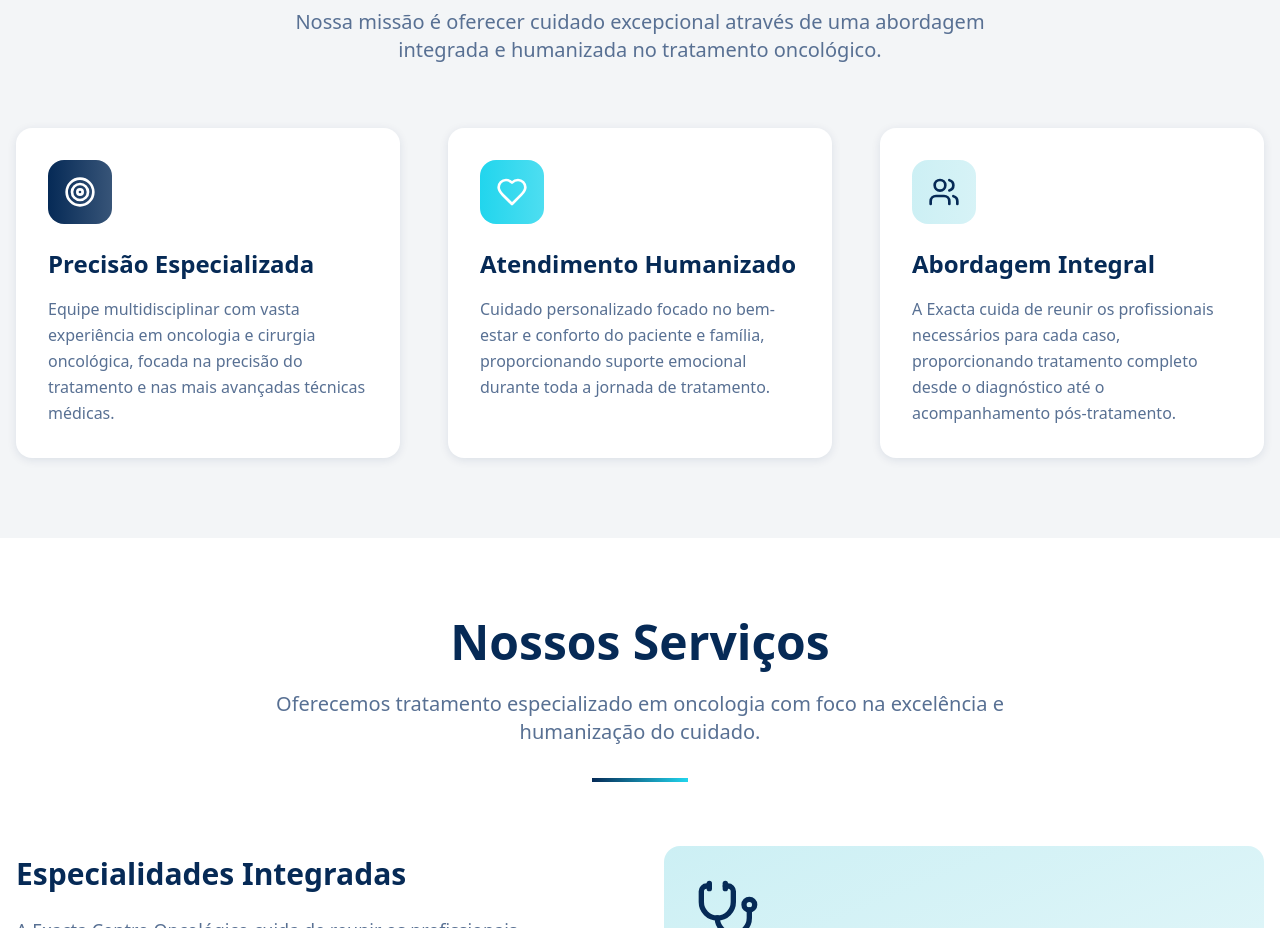
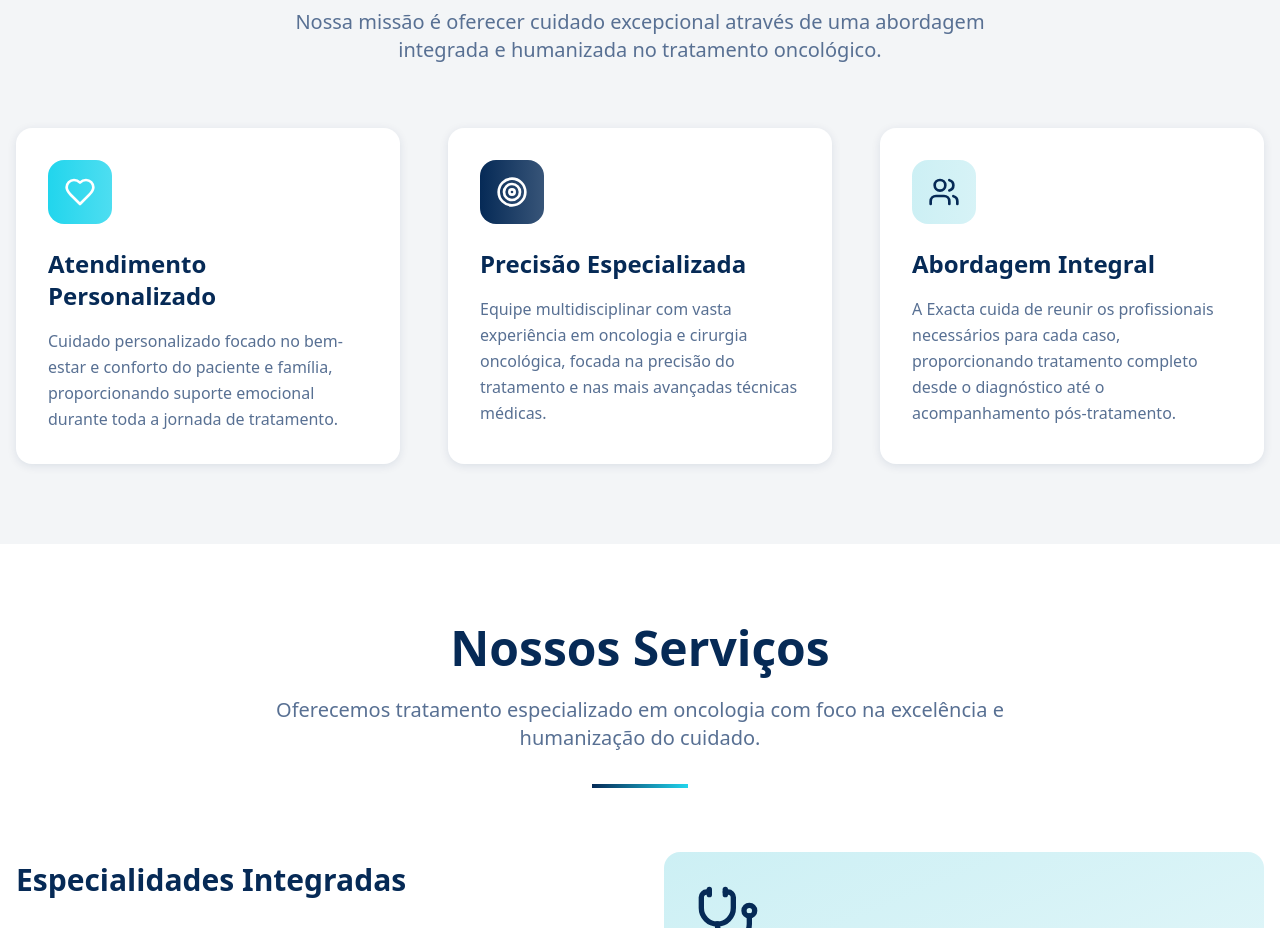
Before and after one commit to drandremolina/exacta-oncology-reimagined, a React (Vite) app: page / in a window 1280 px wide. Shown: the part 1060-1988 px from the top of the page. Built offline with nearby package versions, Linux system fonts and the light colour scheme; the HTML template or start-up script is replaced by a standard one.

Commit message:
Refactor: Update service descriptions

```diff
--- a/src/components/WhyChooseUs.tsx
+++ b/src/components/WhyChooseUs.tsx
@@ -15,6 +15,20 @@ export const WhyChooseUs = () => {
         </header>
 
         <div className="grid md:grid-cols-3 gap-8 lg:gap-12" role="list" aria-label="Nossos diferenciais">
+          {/* Atendimento Personalizado */}
+          <article className="bg-card rounded-2xl p-8 shadow-soft hover:shadow-medium transition-all duration-300 transform hover:-translate-y-2" role="listitem">
+            <div className="w-16 h-16 bg-gradient-to-r from-secondary to-secondary/80 rounded-2xl flex items-center justify-center mb-6" aria-hidden="true">
+              <Heart className="w-8 h-8 text-secondary-foreground" />
+            </div>
+            <h3 className="text-2xl font-bold text-primary mb-4">
+              Atendimento Personalizado
+            </h3>
+            <p className="text-muted-foreground leading-relaxed">
+              Cuidado personalizado focado no bem-estar e conforto do paciente e família,
+              proporcionando suporte emocional durante toda a jornada de tratamento.
+            </p>
+          </article>
+
           {/* Precisão Especializada */}
           <article className="bg-card rounded-2xl p-8 shadow-soft hover:shadow-medium transition-all duration-300 transform hover:-translate-y-2" role="listitem">
             <div className="w-16 h-16 bg-gradient-to-r from-primary to-primary/80 rounded-2xl flex items-center justify-center mb-6" aria-hidden="true">
@@ -26,20 +40,6 @@ export const WhyChooseUs = () => {
             <p className="text-muted-foreground leading-relaxed">
               Equipe multidisciplinar com vasta experiência em oncologia e cirurgia oncológica,
               focada na precisão do tratamento e nas mais avançadas técnicas médicas.
-            </p>
-          </article>
-
-          {/* Atendimento Humanizado */}
-          <article className="bg-card rounded-2xl p-8 shadow-soft hover:shadow-medium transition-all duration-300 transform hover:-translate-y-2" role="listitem">
-            <div className="w-16 h-16 bg-gradient-to-r from-secondary to-secondary/80 rounded-2xl flex items-center justify-center mb-6" aria-hidden="true">
-              <Heart className="w-8 h-8 text-secondary-foreground" />
-            </div>
-            <h3 className="text-2xl font-bold text-primary mb-4">
-              Atendimento Humanizado
-            </h3>
-            <p className="text-muted-foreground leading-relaxed">
-              Cuidado personalizado focado no bem-estar e conforto do paciente e família,
-              proporcionando suporte emocional durante toda a jornada de tratamento.
             </p>
           </article>
 
```
